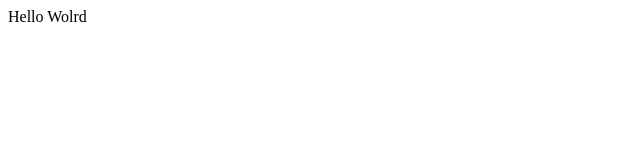
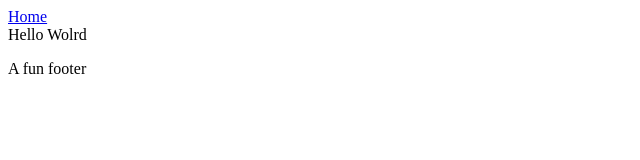
Before and after one commit to Ali-Ismail-1/Gatsby-0, a Gatsby site: page / in a window 1280 px wide. Shown: the whole page, without its empty margins (0-640 px from the left). Built offline with nearby package versions, Linux system fonts and the light colour scheme; Gatsby itself is replaced by a stand-in of ours.

Commit message:
Updated Layout react

```diff
--- /dev/null
+++ b/src/components/layout.js
@@ -0,0 +1,21 @@
+import React from "react"
+import {Link} from "gatsby"
+
+const Layout = ({children}) => (
+    <div>
+        <header>
+            <nav>
+                <Link to="/">Home</Link>
+
+            </nav>
+        </header>
+        <main>
+            {children}
+        </main>
+        <footer>
+            <p>A fun footer</p>
+        </footer>
+    </div>
+)
+
+export default Layout
--- a/src/pages/404.js
+++ b/src/pages/404.js
@@ -1,9 +1,13 @@
 import * as React from "react"
+import Layout from "../components/layout"
 
 // markup
 const NotFoundPage = () => {
   return (
-    <div>The Big Empty. This Page does not exist.</div>
+
+    <Layout>
+      <div>The Big Empty. This Page does not exist.</div>
+    </Layout>
   )
 }
 
--- a/src/pages/index.js
+++ b/src/pages/index.js
@@ -1,10 +1,13 @@
 import * as React from "react"
-
+import Layout from "../components/layout"
 
 // markup
 const IndexPage = () => {
   return (
-    <div>Hello Wolrd</div>
+    <Layout>
+      <div>Hello Wolrd</div>
+    </Layout>
+
   )
 }
 
```
Also changed, not shown: 2 other files.
